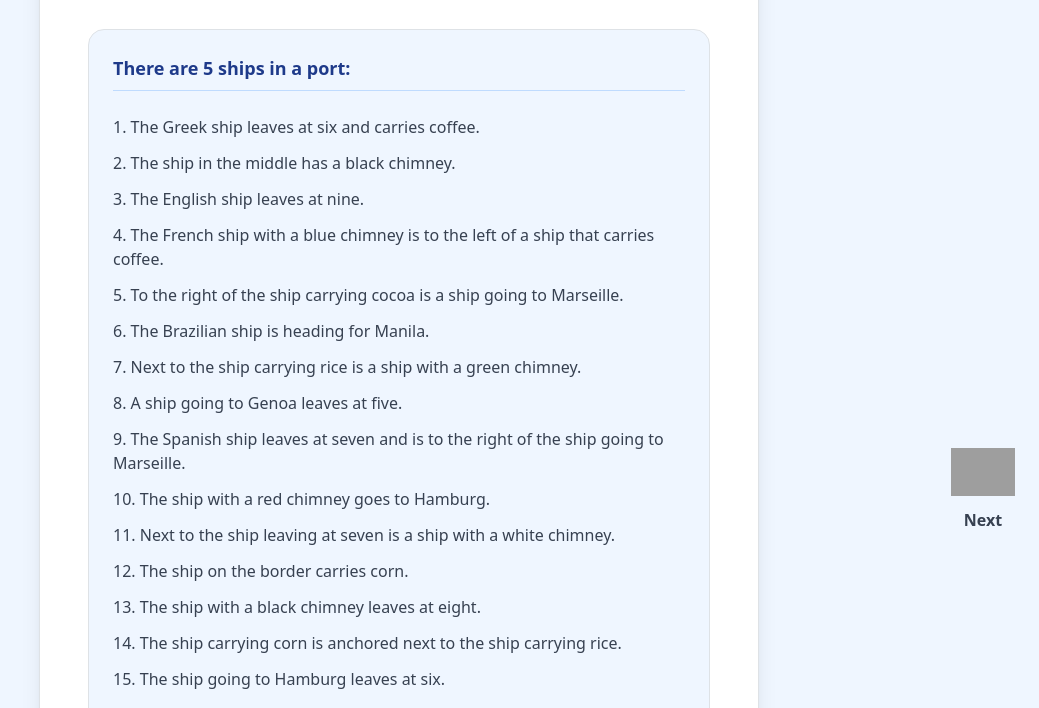
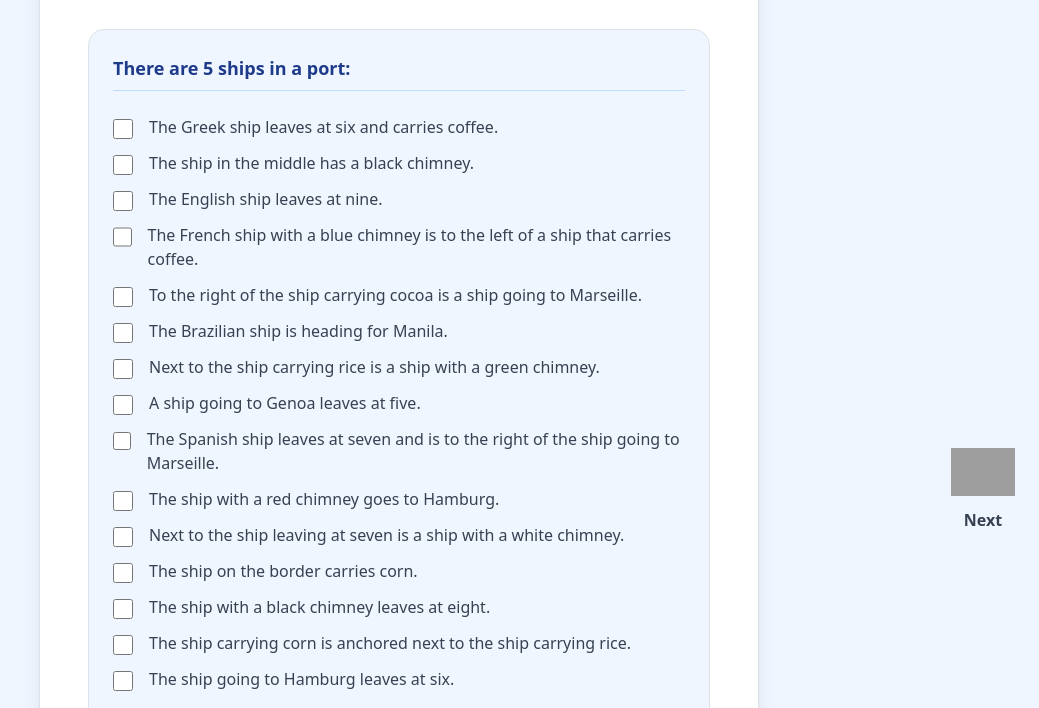
Before and after one commit to ShenZalo/ShipPuzzle, a website: page main/instruction.html in a window 1280 px wide. Shown: the part 244-952 px from the top of the page, without its empty margins (241-1280 px from the left). Drawn offline with nearby package versions, Linux system fonts and the light colour scheme; grey boxes are pictures that could not be loaded.

Commit message:
Update: Clue Checklist

```diff
--- a/main/instruction.html
+++ b/main/instruction.html
@@ -44,39 +44,97 @@
           >
             There are 5 ships in a port:
           </p>
-          <ol
-            class="list-decimal list-inside space-y-3 text-gray-700 font-medium"
-          >
-            <li>The Greek ship leaves at six and carries coffee.</li>
-            <li>The ship in the middle has a black chimney.</li>
-            <li>The English ship leaves at nine.</li>
+          <ol class="list-none space-y-3 text-gray-700 font-medium">
           <li>
-              The French ship with a blue chimney is to the left of a ship that
-              carries coffee.
+            <label class="flex items-start gap-3 cursor-pointer">
+              <input type="checkbox" id="clue1" class="clue-checkbox mt-1 w-5 h-5 accent-indigo-600">
+              <span>The Greek ship leaves at six and carries coffee.</span>
+            </label>
           </li>
           <li>
-              To the right of the ship carrying cocoa is a ship going to
-              Marseille.
+            <label class="flex items-start gap-3 cursor-pointer">
+              <input type="checkbox" id="clue2" class="clue-checkbox mt-1 w-5 h-5 accent-indigo-600">
+              <span>The ship in the middle has a black chimney.</span>
+            </label>
           </li>
-            <li>The Brazilian ship is heading for Manila.</li>
           <li>
-              Next to the ship carrying rice is a ship with a green chimney.
+            <label class="flex items-start gap-3 cursor-pointer">
+              <input type="checkbox" id="clue3" class="clue-checkbox mt-1 w-5 h-5 accent-indigo-600">
+              <span>The English ship leaves at nine.</span>
+            </label>
           </li>
-            <li>A ship going to Genoa leaves at five.</li>
           <li>
-              The Spanish ship leaves at seven and is to the right of the ship
-              going to Marseille.
+            <label class="flex items-start gap-3 cursor-pointer">
+              <input type="checkbox" id="clue4" class="clue-checkbox mt-1 w-5 h-5 accent-indigo-600">
+              <span>The French ship with a blue chimney is to the left of a ship that carries coffee.</span>
+            </label>
           </li>
-            <li>The ship with a red chimney goes to Hamburg.</li>
           <li>
-              Next to the ship leaving at seven is a ship with a white chimney.
+            <label class="flex items-start gap-3 cursor-pointer">
+              <input type="checkbox" id="clue5" class="clue-checkbox mt-1 w-5 h-5 accent-indigo-600">
+              <span>To the right of the ship carrying cocoa is a ship going to Marseille.</span>
+            </label>
           </li>
-            <li>The ship on the border carries corn.</li>
-            <li>The ship with a black chimney leaves at eight.</li>
           <li>
-              The ship carrying corn is anchored next to the ship carrying rice.
+            <label class="flex items-start gap-3 cursor-pointer">
+              <input type="checkbox" id="clue6" class="clue-checkbox mt-1 w-5 h-5 accent-indigo-600">
+              <span>The Brazilian ship is heading for Manila.</span>
+            </label>
           </li>
-            <li>The ship going to Hamburg leaves at six.</li>
+          <li>
+            <label class="flex items-start gap-3 cursor-pointer">
+              <input type="checkbox" id="clue7" class="clue-checkbox mt-1 w-5 h-5 accent-indigo-600">
+              <span>Next to the ship carrying rice is a ship with a green chimney.</span>
+            </label>
+          </li>
+          <li>
+            <label class="flex items-start gap-3 cursor-pointer">
+              <input type="checkbox" id="clue8" class="clue-checkbox mt-1 w-5 h-5 accent-indigo-600">
+              <span>A ship going to Genoa leaves at five.</span>
+            </label>
+          </li>
+          <li>
+            <label class="flex items-start gap-3 cursor-pointer">
+              <input type="checkbox" id="clue9" class="clue-checkbox mt-1 w-5 h-5 accent-indigo-600">
+              <span>The Spanish ship leaves at seven and is to the right of the ship going to Marseille.</span>
+            </label>
+          </li>
+          <li>
+            <label class="flex items-start gap-3 cursor-pointer">
+              <input type="checkbox" id="clue10" class="clue-checkbox mt-1 w-5 h-5 accent-indigo-600">
+              <span>The ship with a red chimney goes to Hamburg.</span>
+            </label>
+          </li>
+          <li>
+            <label class="flex items-start gap-3 cursor-pointer">
+              <input type="checkbox" id="clue11" class="clue-checkbox mt-1 w-5 h-5 accent-indigo-600">
+              <span>Next to the ship leaving at seven is a ship with a white chimney.</span>
+            </label>
+          </li>
+          <li>
+            <label class="flex items-start gap-3 cursor-pointer">
+              <input type="checkbox" id="clue12" class="clue-checkbox mt-1 w-5 h-5 accent-indigo-600">
+              <span>The ship on the border carries corn.</span>
+            </label>
+          </li>
+          <li>
+            <label class="flex items-start gap-3 cursor-pointer">
+              <input type="checkbox" id="clue13" class="clue-checkbox mt-1 w-5 h-5 accent-indigo-600">
+              <span>The ship with a black chimney leaves at eight.</span>
+            </label>
+          </li>
+          <li>
+            <label class="flex items-start gap-3 cursor-pointer">
+              <input type="checkbox" id="clue14" class="clue-checkbox mt-1 w-5 h-5 accent-indigo-600">
+              <span>The ship carrying corn is anchored next to the ship carrying rice.</span>
+            </label>
+          </li>
+          <li>
+            <label class="flex items-start gap-3 cursor-pointer">
+              <input type="checkbox" id="clue15" class="clue-checkbox mt-1 w-5 h-5 accent-indigo-600">
+              <span>The ship going to Hamburg leaves at six.</span>
+            </label>
+          </li>
         </ol>
           <div
             class="mt-6 p-4 bg-indigo-100 rounded-lg text-indigo-900 font-bold"
@@ -103,3 +161,24 @@
     </div>
   </body>
 </html>
+<script>
+  // Select all checkboxes with the class 'clue-checkbox'
+  const checkboxes = document.querySelectorAll('.clue-checkbox');
+
+  // Load saved state on page load
+  window.addEventListener('load', () => {
+    checkboxes.forEach(checkbox => {
+      const savedState = localStorage.getItem(checkbox.id);
+      if (savedState === 'true') {
+        checkbox.checked = true;
+      }
+    });
+  });
+
+  // Save state whenever a checkbox is toggled
+  checkboxes.forEach(checkbox => {
+    checkbox.addEventListener('change', () => {
+      localStorage.setItem(checkbox.id, checkbox.checked);
+    });
+  });
+</script>
```
Lines whose indentation alone changed are shown as unchanged.
